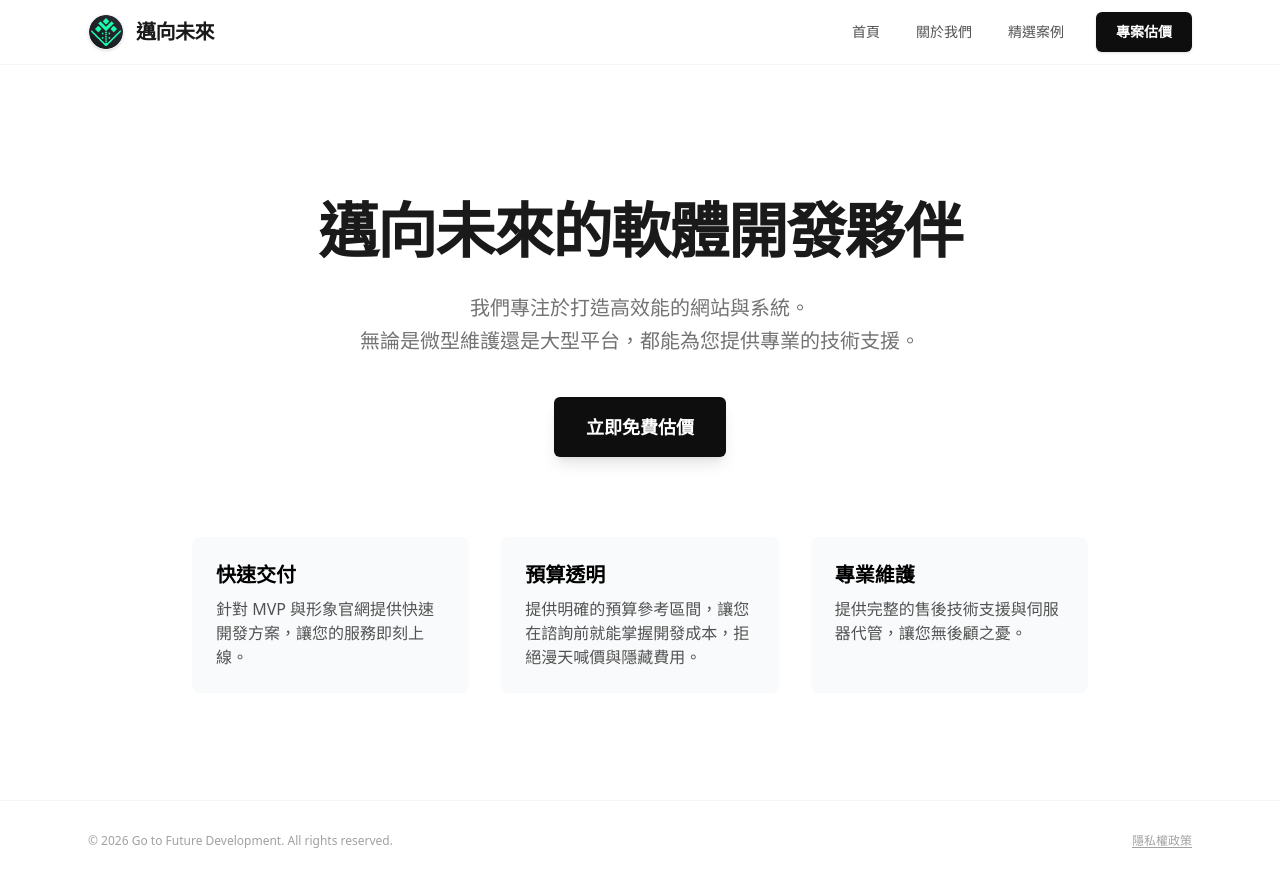
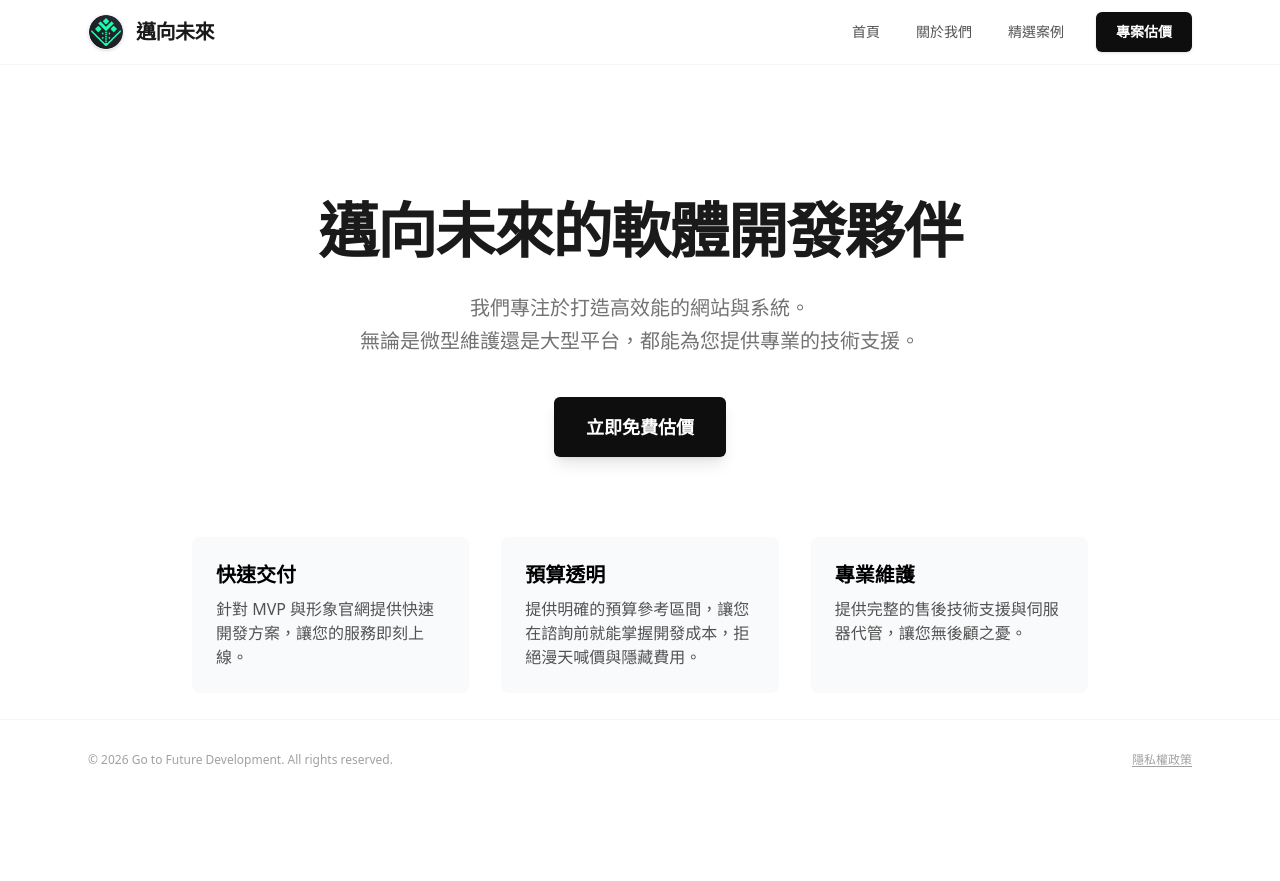
Before and after one commit to Go-To-Future-TW/OfficialWebsite, a Next.js app: page / in a window 1280 px wide. After the commit the page ends 800 px from the top, so only its background shows below. Built offline with nearby package versions, Linux system fonts and the light colour scheme.

Commit message:
fix: footer fixed at bottom

```diff
--- a/src/app/layout.tsx
+++ b/src/app/layout.tsx
@@ -12,18 +12,18 @@ export default function RootLayout({
 }>) {
   return (
     <html lang="zh-TW">
-      <body className="overflow-x-auto min-h-screen flex flex-col">
-        <NextTopLoader color="#17FFAC" showSpinner={false} />
-        <Toaster position="top-center" reverseOrder={false} />
+      <body className="overflow-x-auto flex flex-col">
+        <main className="min-h-screen flex flex-col">
+          <NextTopLoader color="#17FFAC" showSpinner={false} />
+          <Toaster position="top-center" reverseOrder={false} />
 
-        <div id="responsive-wrapper" className="flex-1">
-          <div className="min-h-screen bg-white">
+          <div className="bg-white">
             <Navbar title={SEO.default.title} logo={SEO.default.image} />
             {children}
           </div>
-        </div>
 
-        <Footer />
+          <Footer />
+        </main>
       </body>
     </html>
   );
```
